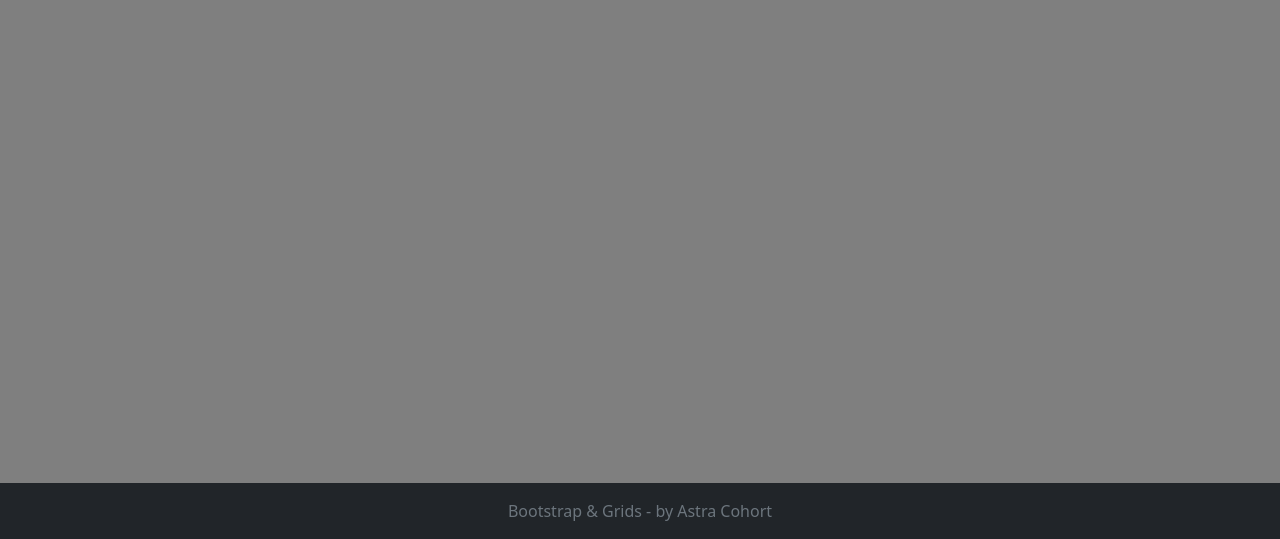
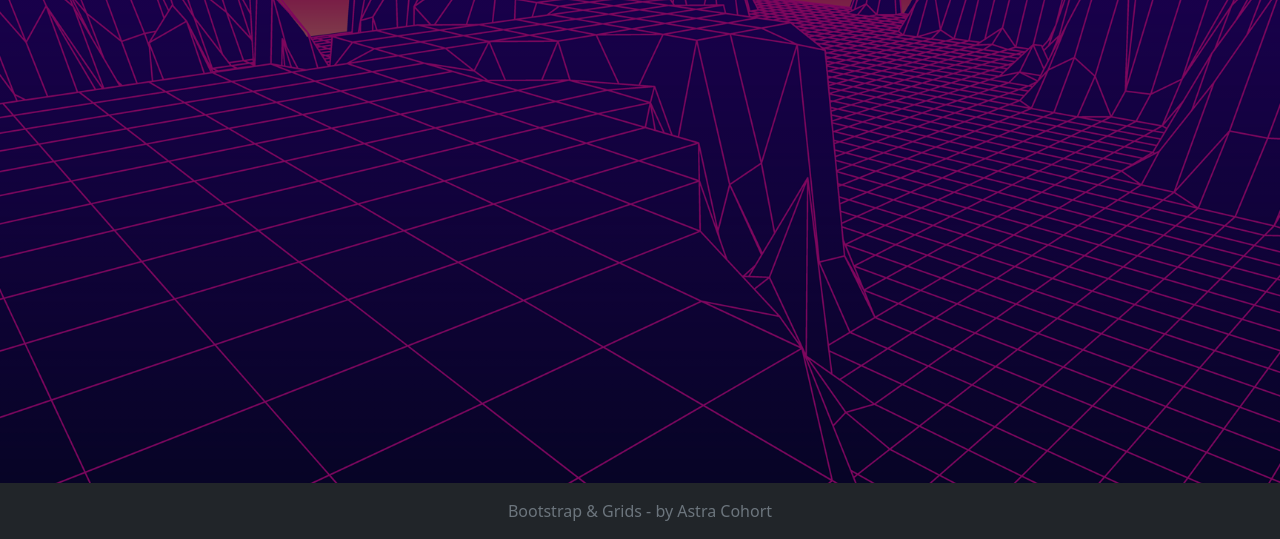
Before and after one commit to curtisdhenley/second-cf-project, a plain HTML site: page index.html in a window 1280 px wide. Shown: the part 261-800 px from the top of the page. Drawn offline with nearby package versions, Linux system fonts and the light colour scheme; the site is published under a folder, as on GitHub Pages, so addresses that start at the root find nothing; a web font is replaced by a local one.

Commit message:
attempting css pathing fix

```diff
--- a/css/site.css
+++ b/css/site.css
@@ -18,7 +18,7 @@ footer {
 
 .bg-img {
     width: 100%;
-    background: linear-gradient(rgba(0, 0, 0, 0.5), rgba(0, 0, 0, 0.5)), url(/img/GridBG.png);
+    background: linear-gradient(rgba(0, 0, 0, 0.5), rgba(0, 0, 0, 0.5)), url(../img/GridBG.png);
     background-repeat: no-repeat;
     background-position: center;
     background-size: cover;
```
